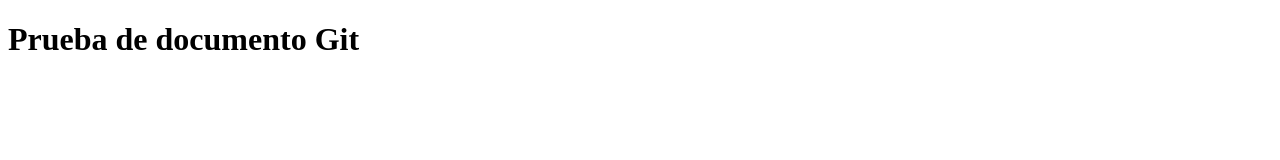
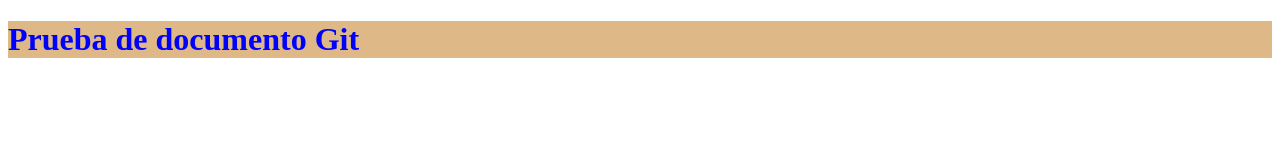
Before and after one commit to aguszunda/pruebaGit, a plain HTML site: page index.html in a window 1280 px wide. Drawn offline with Linux system fonts and the light colour scheme.

Commit message:
Segundo commit de prueba

```diff
--- a/index.html
+++ b/index.html
@@ -4,8 +4,14 @@
     <meta charset="UTF-8">
     <meta name="viewport" content="width=device-width, initial-scale=1.0">
     <title>Prueba de documento Git</title>
+    <style>
+        .prueba {
+            color: blue;
+            background-color: burlywood;
+        }
+    </style>
 </head>
 <body>
-    <h1>Prueba de documento Git</h1>
+    <h1 class="prueba">Prueba de documento Git</h1>
 </body>
 </html>
```
